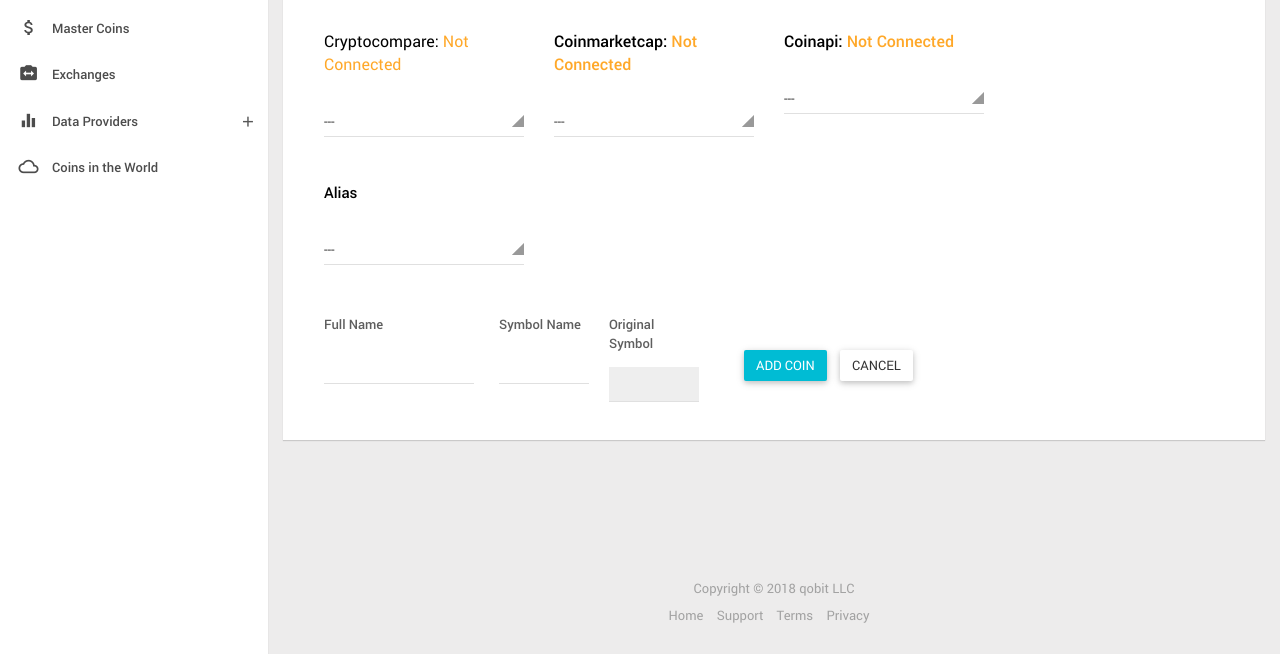
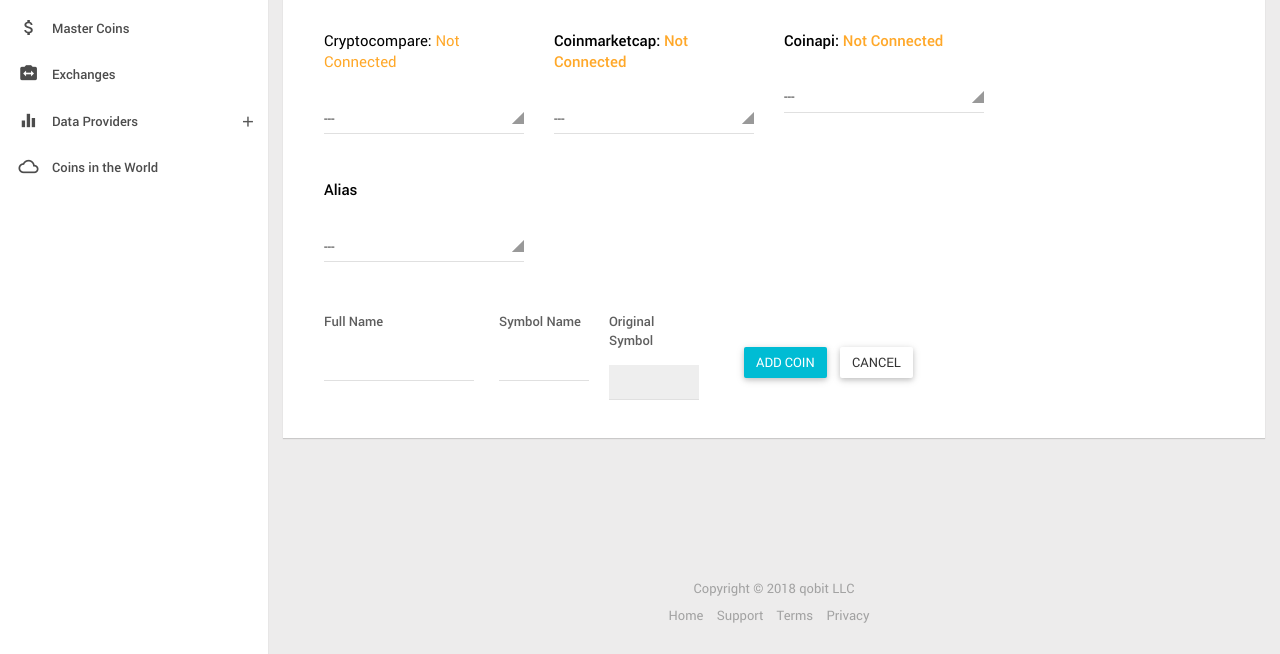
Before and after one commit to bytes-lab/cryptocurrency-cms, a Django app: template templates/add_coin.html in a window 1280 px wide. Shown: the part 146-800 px from the top of the page. Run offline with Django 3.2, Linux system fonts and the light colour scheme; the template is opened without the code that fills it, so the values that code supplies are empty; some libraries are stand-ins or nearby versions.

Commit message:
revise add coin page

```diff
--- a/templates/add_coin.html
+++ b/templates/add_coin.html
@@ -22,7 +22,7 @@
                         <form action="" method="POST">
                             {% csrf_token %}
                             <div class="col-sm-4 m-b-25">
-                                <p class="f-400 m-b-15 c-black f-16">Cryptocompare:
+                                <p class="f-400 m-b-15 c-black f-15">Cryptocompare:
                                     {% if coin.is_master and coin.cryptocompare %}
                                         <span class="text-success">Connected ({{coin.cryptocompare}})</span>
                                     {% else %}
@@ -51,7 +51,7 @@
                                 </p>
                             </div>
                             <div class="col-sm-4 m-b-25">
-                                <p class="f-500 m-b-15 c-black f-16">Coinmarketcap:
+                                <p class="f-500 m-b-15 c-black f-15">Coinmarketcap:
                                     {% if coin.is_master and coin.coinmarketcap %}
                                         <span class="text-success">Connected ({{coin.coinmarketcap}})</span>
                                     {% else %}
@@ -80,7 +80,7 @@
                                 </p>
                             </div>
                             <div class="col-sm-4 m-b-25">
-                                <p class="f-500 m-b-15 c-black f-16">Coinapi:
+                                <p class="f-500 m-b-15 c-black f-15">Coinapi:
                                     {% if coin.is_master and coin.coinapi %}
                                         <span class="text-success">Connected ({{coin.coinapi}})</span>
                                     {% else %}
```
